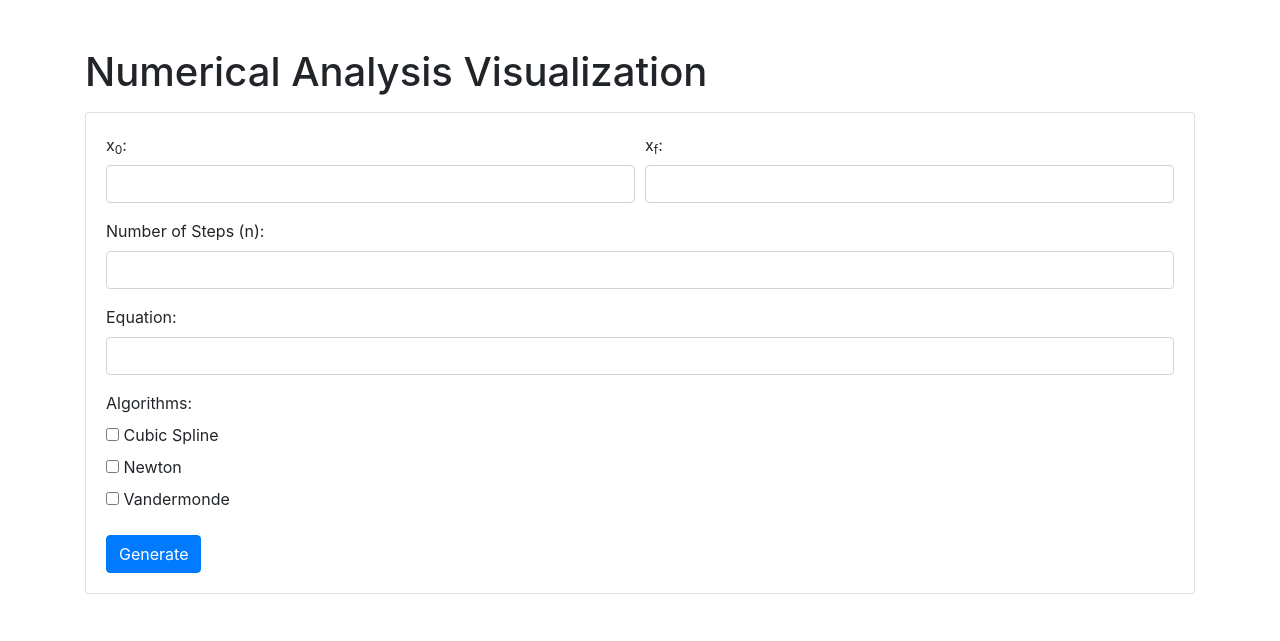
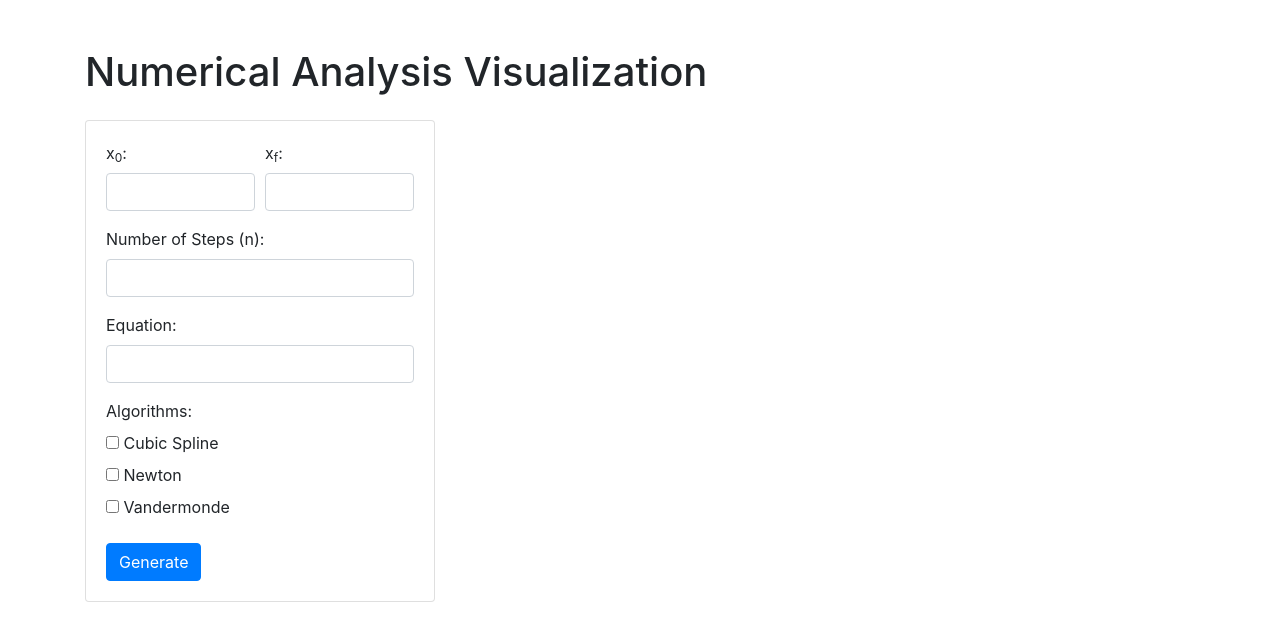
Before and after one commit to ahmed-Ismail-elbrolosy/Applied-Numerical-Bonus, a Flask app: page / in a window 1280 px wide. Shown: the top 641 px of the page. Run offline with Flask 2, Linux system fonts and the light colour scheme; some libraries are stand-ins or nearby versions.

Commit message:
stable realease

```diff
--- a/app.py
+++ b/app.py
@@ -1,4 +1,4 @@
-from flask import Flask, render_template, request
+from flask import Flask, render_template, request, jsonify
 import plotly.graph_objs as go
 import plotly.io as pio
 import numpy as np
@@ -44,14 +44,16 @@ def newton_interpolation(x, y, x_fine):
 
 @app.route('/', methods=['GET', 'POST'])
 def index():
-    plot_div = ""
-    try:
-        if request.method == 'POST':
+    if request.method == 'POST':
+        logging.debug("Received POST request")  # Add this line
+        try:
             x0 = float(request.form['x0'])
             y0 = float(request.form['y0'])
             step_value = int(request.form['step_value'])
             equation = request.form['equation']
             algorithms = request.form.getlist('algorithms')
+
+            logging.debug(f"x0: {x0}, y0: {y0}, step_value: {step_value}, equation: {equation}, algorithms: {algorithms}")  # Add this line
 
             x = np.linspace(x0, y0, step_value)
             x_sym = sp.symbols('x')
@@ -59,6 +61,7 @@ def index():
 
             fig = go.Figure()
             fig.add_trace(go.Scatter(x=x, y=y_exact, mode='lines', name='Exact Equation', line=dict(color='black', width=1)))
+            fig.add_trace(go.Scatter(x=x, y=y_exact, mode='markers', name='Points', marker=dict(color='red', size=6)))
 
             if 'cubic_spline' in algorithms:
                 cs = CubicSpline(x, y_exact)
@@ -73,12 +76,12 @@ def index():
                 y_interp_vander = vandermonde_interpolation(x, y_exact, x)
                 fig.add_trace(go.Scatter(x=x, y=y_interp_vander, mode='lines', name='Vandermonde', line=dict(color='green', width=2)))
 
-            plot_div = pio.to_html(fig, full_html=False)
-    except Exception as e:
-        logging.error("Error occurred", exc_info=True)
-        plot_div = f"<div class='alert alert-danger'>An error occurred: {e}</div>"
-
-    return render_template('index.html', plot_div=plot_div)
+            plot_html = pio.to_html(fig, full_html=False)
+            return plot_html
+        except Exception as e:
+            logging.error("Error occurred", exc_info=True)
+            return f"<div class='alert alert-danger'>An error occurred: {e}</div>"
+    return render_template('index.html')
 
 if __name__ == '__main__':
     app.run(debug=True)
--- a/templates/index.html
+++ b/templates/index.html
@@ -6,14 +6,23 @@
     <meta name="viewport" content="width=device-width, initial-scale=1.0">
     <title>Numerical Analysis Visualization</title>
     <link rel="stylesheet" href="https://stackpath.bootstrapcdn.com/bootstrap/4.5.2/css/bootstrap.min.css">
+    <script src="https://code.jquery.com/jquery-3.5.1.min.js"></script>
+    <style>
+        #plot-div {
+            max-width: 100%;
+            overflow-x: auto;
+        }
+    </style>
 </head>
 
 <body>
     <div class="container">
         <h1 class="mt-5">Numerical Analysis Visualization</h1>
+        <div class="row">
+            <div class="col-md-4">
                 <div class="card mt-3">
                     <div class="card-body">
-                <form method="POST">
+                        <form id="graph-form" method="POST">
                             <div class="form-row">
                                 <div class="form-group col-md-6">
                                     <label for="x0">x<sub>0</sub>:</label>
@@ -45,11 +54,33 @@
                         </form>
                     </div>
                 </div>
-        <div class="mt-5">
+            </div>
+            <div class="col-md-8">
+                <div class="mt-3" id="plot-div">
                     {{ plot_div|safe }}
                 </div>
             </div>
-    <script src="https://code.jquery.com/jquery-3.5.1.slim.min.js"></script>
+        </div>
+    </div>
+    <script>
+        $(document).ready(function () {
+            $('#graph-form').on('submit', function (event) {
+                event.preventDefault();
+                console.log('Form submitted'); // Add this line
+                $.ajax({
+                    url: '/',
+                    type: 'POST',
+                    data: $(this).serialize(),
+                    success: function (response) {
+                        $('#plot-div').html(response);
+                    },
+                    error: function (xhr, status, error) {
+                        $('#plot-div').html('<div class="alert alert-danger">An error occurred: ' + error + '</div>');
+                    }
+                });
+            });
+        });
+    </script>
     <script src="https://cdn.jsdelivr.net/npm/@popperjs/core@2.5.4/dist/umd/popper.min.js"></script>
     <script src="https://stackpath.bootstrapcdn.com/bootstrap/4.5.2/js/bootstrap.min.js"></script>
 </body>
```
Lines whose indentation alone changed are shown as unchanged.
